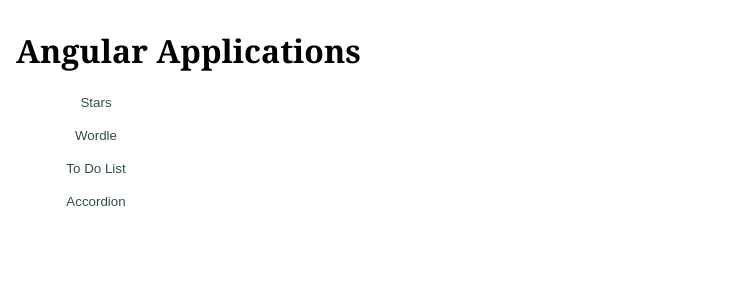
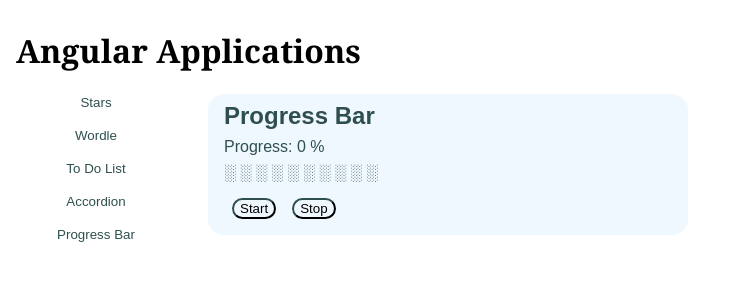
Before and after one commit to abhirup-dutta/angular-micro-apps, an Angular app: page /progress-bar in a window 1280 px wide. Before the commit this address led to /. Shown: the top 300 px of the page, without its empty margins (0-733 px from the left). Built offline with nearby package versions, Linux system fonts and the light colour scheme.

Commit message:
progress bar

```diff
--- a/src/app/app.html
+++ b/src/app/app.html
@@ -10,6 +10,7 @@
       <button (click)="goTo('wordle')">Wordle</button>
       <button (click)="goTo('todolist')">To Do List</button>
       <button (click)="goTo('accordion')">Accordion</button>
+      <button (click)="goTo('progress-bar')">Progress Bar</button>
     </div>
     <div class="app-space">
       <router-outlet></router-outlet>
--- a/src/app/app.routes.ts
+++ b/src/app/app.routes.ts
@@ -3,6 +3,7 @@
 import { Wordle } from './components/wordle/wordle';
 import { Todolist } from './components/todolist/todolist';
 import { Accordion } from './components/accordion/accordion';
+import { ProgressBar } from './components/progress-bar/progress-bar';
 
 export const routes: Routes = [
   {
@@ -22,6 +23,10 @@
     component: Accordion
   },
   {
+    path: 'progress-bar',
+    component: ProgressBar
+  },
+  {
     path: '',
     redirectTo: 'stars',
     pathMatch: 'full'
--- /dev/null
+++ b/src/app/components/progress-bar/progress-bar.html
@@ -0,0 +1,25 @@
+<div>
+  <h2>Progress Bar</h2>
+</div>
+
+<div class="app-content">
+
+  <div class="content-header">
+    {{ "Progress: " + this.progressPercent() + " %" }}
+  </div>
+
+  <div class="bar-container">
+    @for(item of [].constructor(progress()); track $index) {
+      █
+    }
+    @for (item of [].constructor(remaining()); track $index) {
+      ░
+    }
+  </div>
+
+  <div class="footer">
+    <button (click)="onResume()">Start</button>
+    <button (click)="onPause()">Stop</button>
+  </div>
+
+</div>
--- /dev/null
+++ b/src/app/components/progress-bar/progress-bar.scss
@@ -0,0 +1,3 @@
+* {
+  margin: 0.5rem;
+}
--- /dev/null
+++ b/src/app/components/progress-bar/progress-bar.ts
@@ -0,0 +1,53 @@
+import { Component, signal, computed} from '@angular/core';
+
+@Component({
+  selector: 'app-progress-bar',
+  imports: [],
+  templateUrl: './progress-bar.html',
+  styleUrl: './progress-bar.scss',
+})
+export class ProgressBar {
+  readonly MAX_PROGRESS = 10;
+  readonly PROGRESS_LENGTH_UNIT = 1;
+  readonly PROGRESS_TIME_INTERVAL = 500;
+
+  progress = signal<number>(0);
+  remaining = computed(() => {
+    return this.MAX_PROGRESS - this.progress();
+  });
+  progressPercent = computed(() => {
+    return (this.progress() * 100) / this.MAX_PROGRESS;
+  });
+
+  intervalId : any;
+
+  startNewProgressInterval() {
+    this.intervalId = setInterval(() => {
+
+      if (this.progress() >= this.MAX_PROGRESS) {
+        this.stopCurrentProgressInterval();
+      } else {
+        this.progress.update((cur) => cur + this.PROGRESS_LENGTH_UNIT);
+      }
+
+    }, this.PROGRESS_TIME_INTERVAL);
+  }
+
+  stopCurrentProgressInterval(): void {
+    clearInterval(this.intervalId);
+    this.intervalId = undefined;
+  }
+
+  onPause(): void {
+    this.stopCurrentProgressInterval();
+  }
+
+  onResume(): void {
+    if (this.progress() <= this.MAX_PROGRESS) {
+      if (this.intervalId) {
+        this.stopCurrentProgressInterval();
+      }
+      this.startNewProgressInterval();
+    }
+  }
+}
```
